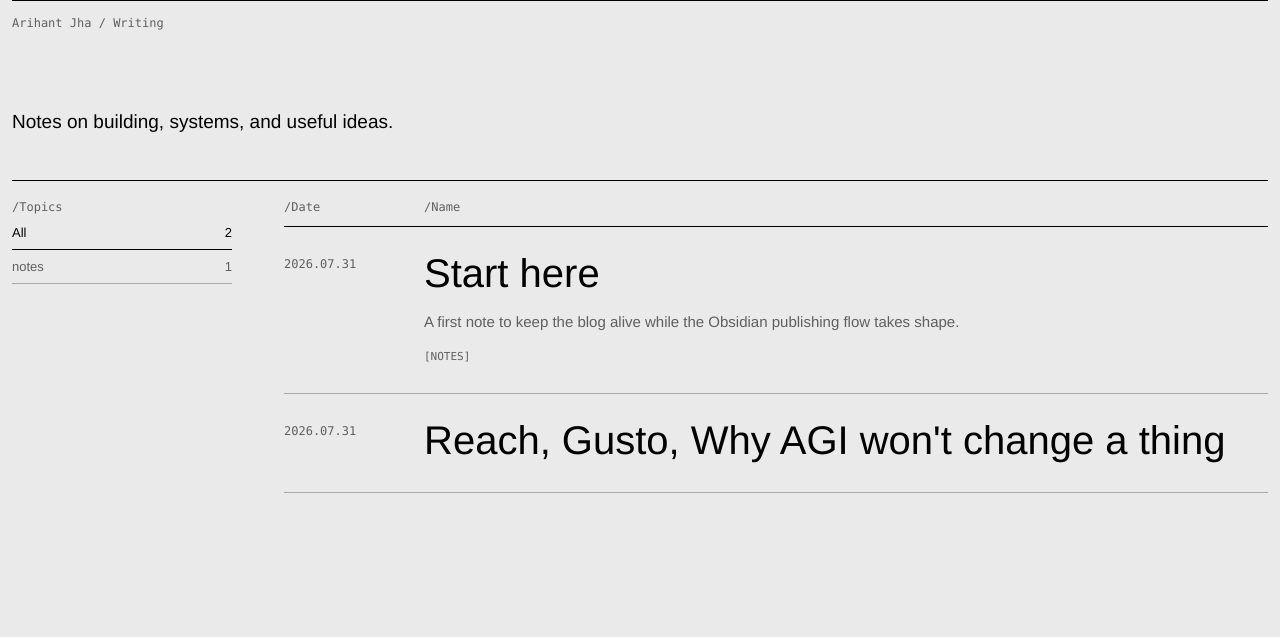
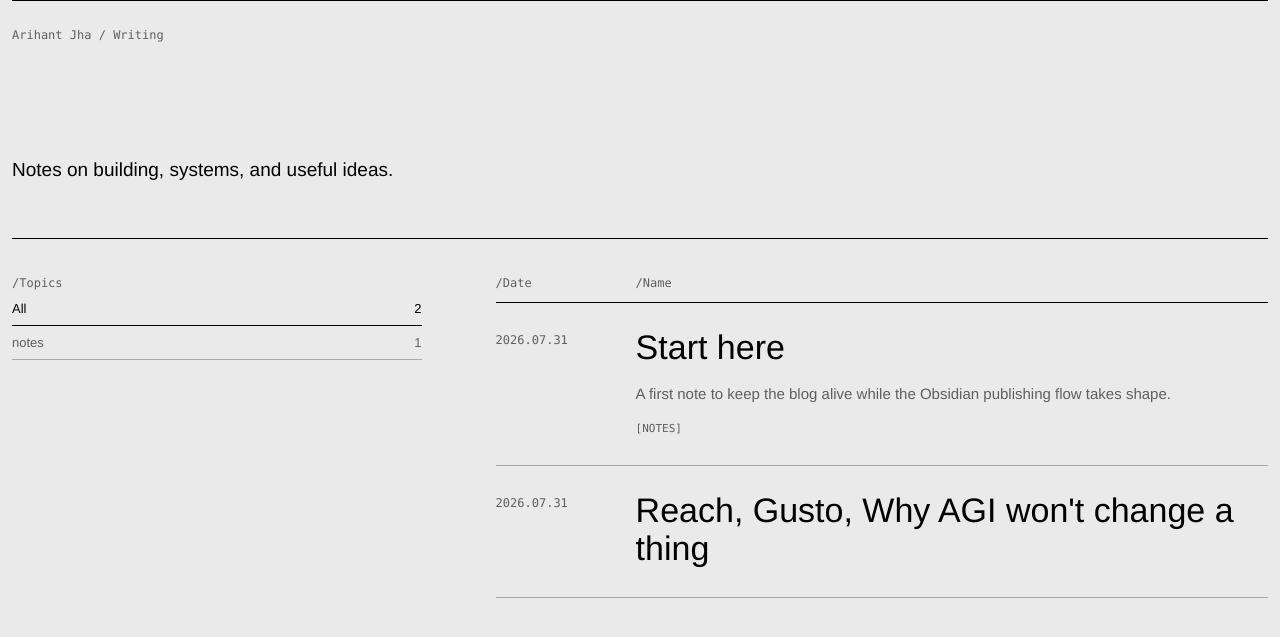
Before and after one commit to arihant-jha/arihant-jha.github.io, a Jekyll site: the page built from index.html, in a window 1280 px wide. Shown: the top 637 px of the page. Built offline with Jekyll 4.4.1, drawn with Linux system fonts in a browser that asks for light colours.

Commit message:
Refine blog spacing and local preview

```diff
--- a/_config.yml
+++ b/_config.yml
@@ -18,3 +18,8 @@ defaults:
 exclude:
   - README.md
   - deploy.sh
+  - Gemfile
+  - Gemfile.lock
+  - vendor
+  - .bundle
+  - .jekyll-cache
--- a/_layouts/post.html
+++ b/_layouts/post.html
@@ -5,7 +5,7 @@ layout: default
 <article class="post">
   <header class="post-header">
     <div class="post-meta">
-      <a class="back-link" href="{{ '/' | relative_url }}">[B] Blog</a>
+      <a class="back-link" href="{{ '/' | relative_url }}">Arihant Jha / Writing</a>
       <time datetime="{{ page.date | date_to_xmlschema }}">{{ page.date | date: "%Y.%m.%d" }}</time>
     </div>
     <h1>{{ page.title }}</h1>
--- a/assets/site.css
+++ b/assets/site.css
@@ -44,16 +44,16 @@ main {
 }
 
 .hero {
-  min-height: 292px;
-  padding: 24px 0 32px;
+  min-height: 260px;
+  padding: 24px 0 30px;
   display: flex;
   flex-direction: column;
   justify-content: flex-start;
 }
 
 .hero-minimal {
-  min-height: 180px;
-  padding-top: 14px;
+  min-height: 238px;
+  padding-top: 26px;
   border-top: 1px solid var(--ink);
 }
 
@@ -79,7 +79,7 @@ main {
 .hero h1 span { color: var(--muted); }
 
 .hero-minimal .intro {
-  margin-top: 76px;
+  margin-top: 112px;
 }
 
 .intro {
@@ -91,9 +91,9 @@ main {
 
 .archive {
   display: grid;
-  grid-template-columns: 220px minmax(0, 1fr);
-  gap: 52px;
-  padding: 18px 0 120px;
+  grid-template-columns: minmax(160px, 32vw) minmax(0, 1fr);
+  gap: 74px;
+  padding: 36px 0 120px;
   border-top: 1px solid var(--ink);
 }
 
@@ -144,10 +144,11 @@ main {
 .post-row h2 {
   max-width: 950px;
   margin: 0;
-  font-size: 40px;
+  font-size: 34px;
   font-weight: 350;
-  line-height: 1.06;
+  line-height: 1.12;
   letter-spacing: 0;
+  overflow-wrap: anywhere;
 }
 
 .post-row p {
@@ -171,12 +172,13 @@ main {
 }
 
 .post {
-  max-width: 920px;
-  padding: 52px 0 120px;
+  max-width: 1120px;
+  padding: 26px 0 120px;
 }
 
 .post-header {
-  padding-bottom: 40px;
+  padding: 24px 0 38px;
+  border-top: 1px solid var(--ink);
   border-bottom: 1px solid var(--ink);
 }
 
@@ -187,11 +189,13 @@ main {
 }
 
 .post-header h1 {
-  margin: 80px 0 20px;
-  font-size: 72px;
+  max-width: 980px;
+  margin: 96px 0 22px;
+  font-size: clamp(46px, 5.6vw, 76px);
   font-weight: 300;
-  line-height: .98;
+  line-height: 1.02;
   letter-spacing: 0;
+  overflow-wrap: anywhere;
 }
 
 .post-header > p {
@@ -250,15 +254,16 @@ main {
 
 @media (max-width: 760px) {
   .hero {
-    min-height: 250px;
+    min-height: 220px;
   }
 
   .hero-minimal {
-    min-height: 158px;
+    min-height: 188px;
+    padding-top: 18px;
   }
 
   .hero-minimal .intro {
-    margin-top: 58px;
+    margin-top: 76px;
   }
 
   .hero h1 {
@@ -268,7 +273,7 @@ main {
 
   .archive {
     grid-template-columns: 1fr;
-    gap: 36px;
+    gap: 32px;
     padding-bottom: 80px;
   }
 
@@ -286,11 +291,15 @@ main {
     grid-row: auto;
   }
 
-  .post-row h2 { font-size: 30px; }
+  .post-row h2 { font-size: 28px; }
 
   .post-header h1 {
-    margin-top: 56px;
-    font-size: 48px;
+    margin-top: 64px;
+    font-size: 44px;
+  }
+
+  .post-meta {
+    align-items: flex-start;
   }
 
   .prose { font-size: 17px; }
```
Also changed, not shown: Gemfile (added, +8 -0 lines), Gemfile.lock (added), README.md, 1 other file.
